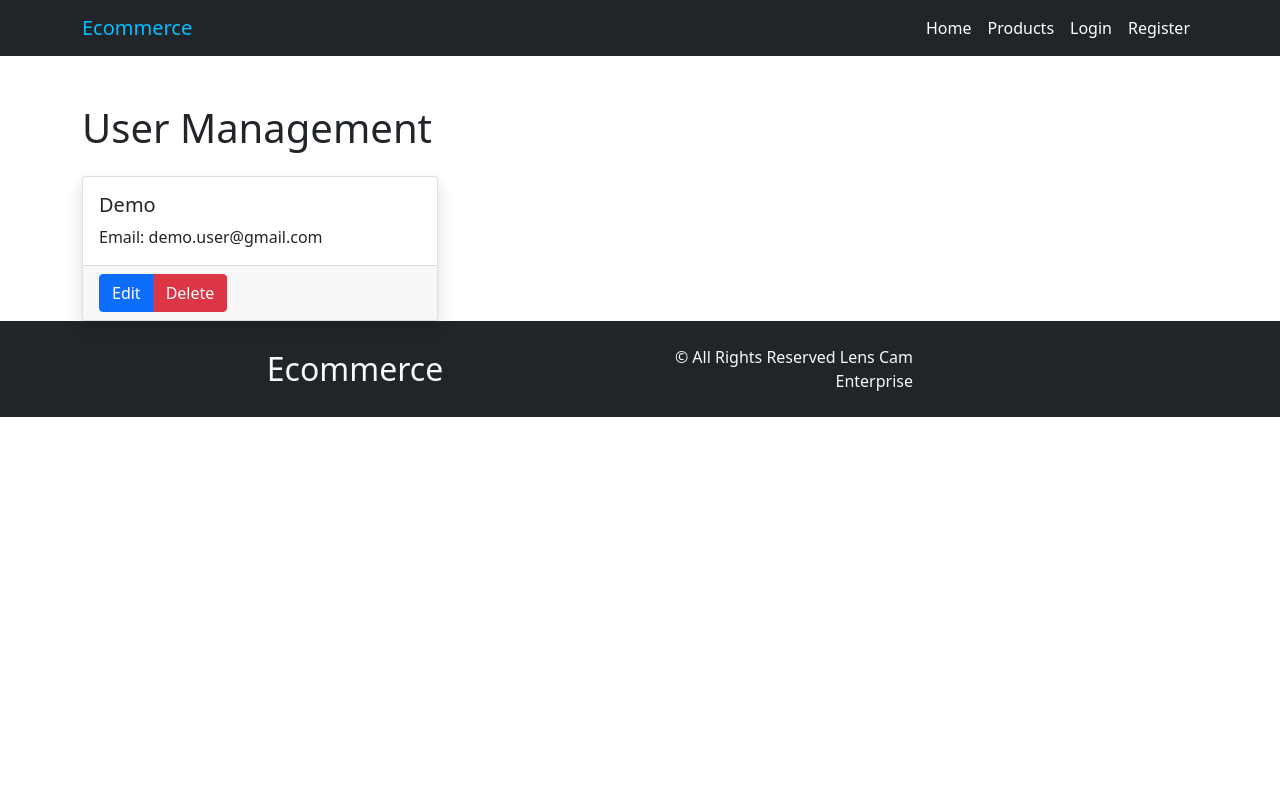
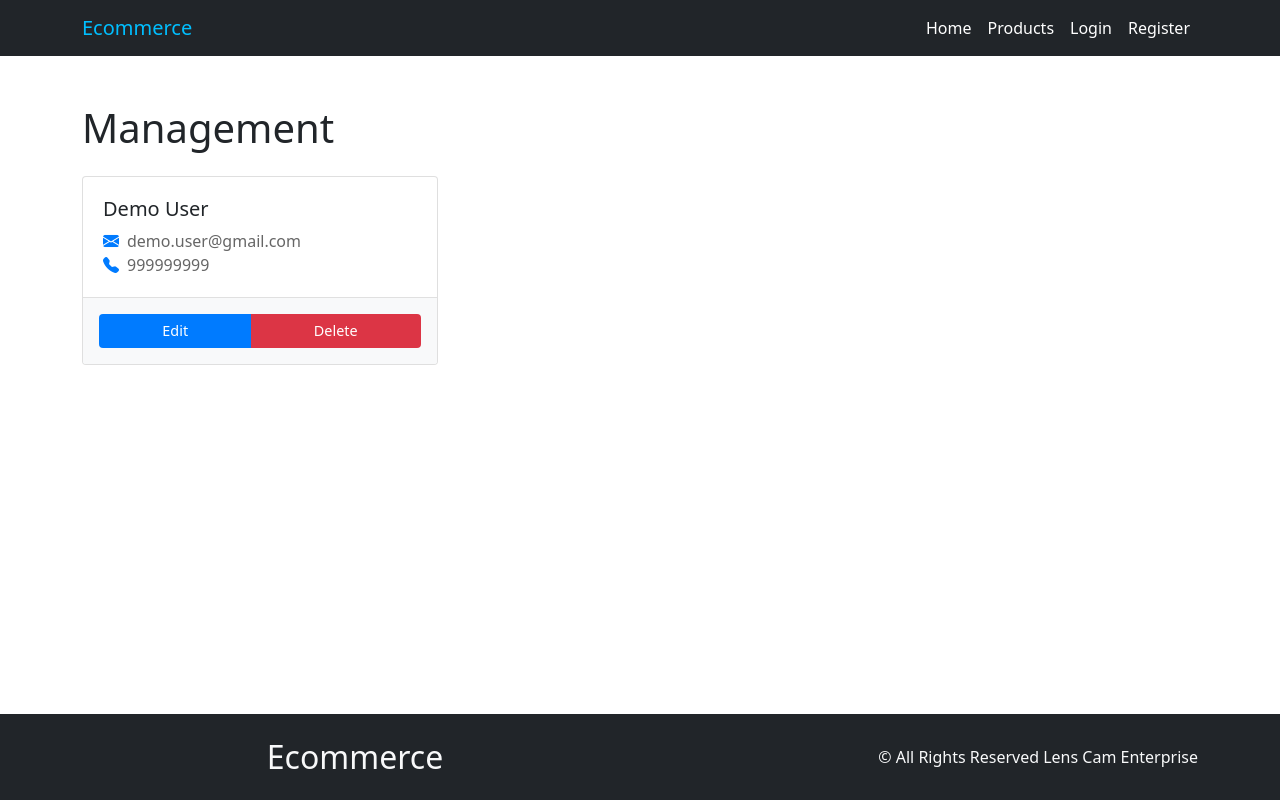
Before and after one commit to smitraut/ecommerce, a CodeIgniter app: page /codeigniter/index.php/dashboard/displayUsers in a window 1280 px wide. Run offline with CodeIgniter, Linux system fonts and the light colour scheme; data comes from the database, SQL or seed files in the repository; some libraries are stand-ins or nearby versions.

Commit message:
improvised the ui

```diff
--- a/application/components/footer.php
+++ b/application/components/footer.php
@@ -1,5 +1,19 @@
+<style>
+        body {
+            display: flex;
+            flex-direction: column;
+            min-height: 100vh;
+        }
+        main {
+            flex: 1 0 auto;
+        }
+        .footer {
+            flex-shrink: 0;
+        }
+</style>
 
-<footer class="footer-copyright bg-dark text-light py-4">
+<body class="d-flex flex-column h-100">
+    <footer class="footer mt-auto bg-dark text-light py-4">
         <div class="container text-center">
             <div class="row align-items-center">
                 <div class="col-md-6">
@@ -9,7 +23,7 @@
                         </h2>
                     </div>
                 </div>
-            <div class="col-md-3 text-md-end">
+                <div class="col-md-6 text-md-end">
                     <div class="footer-copyright-text">
                         <p class="mb-0 text-light">&copy; All Rights Reserved Lens Cam Enterprise</p>
                     </div>
@@ -17,3 +31,4 @@
             </div>
         </div>
     </footer>
+</body>
--- a/application/controllers/Dashboard.php
+++ b/application/controllers/Dashboard.php
@@ -6,6 +6,9 @@ class Dashboard extends CI_Controller {
 	// LOADS THE MODEL
 	public function __construct() {
         parent::__construct();
+        header('Access-Control-Allow-Origin: *');
+        header("Access-Control-Allow-Headers: X-API-KEY, Origin, X-Requested-With, Content-Type, Accept, Access-Control-Request-Method");
+        header("Access-Control-Allow-Methods: GET, POST, OPTIONS, PUT, DELETE");
 
 		//loads the model
         $this->load->model('first_model');
@@ -33,4 +36,36 @@ class Dashboard extends CI_Controller {
             redirect('dashboard');
         }
     }
+
+    public function displayUsersApp() {
+        try {
+            $users = $this->first_model->getUsers();
+
+            if (empty($users)) {
+                $response = array(
+                    'status' => 'error',
+                    'message' => 'No users found.',
+                    'data' => array()
+                );
+            } else {
+                $response = array(
+                    'status' => 'success',
+                    'message' => 'Users retrieved successfully.',
+                    'data' => $users
+                );
+            }
+        } catch (Exception $e) {
+            $response = array(
+                'status' => 'error',
+                'message' => 'An error occurred: ' . $e->getMessage(),
+                'data' => array()
+            );
+        }
+
+        $this->output
+            ->set_content_type('application/json')
+            ->set_output(json_encode($response));
+    }
+
+
 }
--- a/application/models/first_model.php
+++ b/application/models/first_model.php
@@ -14,20 +14,33 @@ class first_model extends CI_Model {
 
     // Check for duplicate email and phone_number
 	function saveUsers($users, $login) {
-
         $this->db->where('email', $users['email']);
         $this->db->or_where('phone_number', $users['phone_number']);
         $query = $this->db->get('users');
 
         if ($query->num_rows() > 0) {
-         echo 'Duplicate entry, please login';
-        return false;
+            return array(
+                'status' => 'error',
+                'message' => 'Duplicate entry, please login'
+            );
         } else {
             // Insert into users table
-        $this->db->insert('users', $users);
+            $user_insert = $this->db->insert('users', $users);
+
             // Insert into login table
-        $this->db->insert('login', $login);
-        return true;
+            $login_insert = $this->db->insert('login', $login);
+
+            if ($user_insert && $login_insert) {
+                return array(
+                    'status' => 'success',
+                    'message' => 'User registered successfully'
+                );
+            } else {
+                return array(
+                    'status' => 'error',
+                    'message' => 'Failed to register user'
+                );
+            }
         }
     }
 
--- a/application/views/dashboard.php
+++ b/application/views/dashboard.php
@@ -4,14 +4,88 @@
     <meta charset="UTF-8">
     <meta http-equiv="X-UA-Compatible" content="IE=edge">
     <meta name="viewport" content="width=device-width, initial-scale=1.0">
+    <link rel="stylesheet" href="https://cdn.jsdelivr.net/npm/bootstrap-icons@1.7.2/font/bootstrap-icons.css">
     <title>Dashboard</title>
     <style>
+
+.card-text {
+    display: flex;
+    align-items: center;
+    margin-bottom: 0.5rem;
+}
+
+.card-text i {
+    color: #007bff;
+}
+
       .user-card {
-            transition: transform 0.3s;
+    border: 1px solid #e0e0e0;
+    border-radius: 8px;
+    transition: box-shadow 0.3s ease;
 }
+
 .user-card:hover {
-            transform: scale(1.05);
+    box-shadow: 0 4px 8px rgba(0, 0, 0, 0.1);
 }
+
+.user-card .card-body {
+    padding: 1.25rem;
+}
+
+.user-card .card-title {
+    margin-bottom: 0.5rem;
+}
+
+.user-card .card-text {
+    color: #666;
+    margin: 0;
+}
+
+.user-card .card-footer {
+    background-color: #f8f9fa;
+    border-top: 1px solid #e0e0e0;
+    padding: 1rem;
+}
+
+.user-card .btn-group {
+    display: flex;
+    justify-content: space-between;
+}
+
+.user-card .btn {
+    padding: 0.375rem 0.75rem;
+    font-size: 0.9rem;
+}
+
+.user-card .btn-edit {
+    background-color: #007bff;
+    color: white;
+    border: none;
+}
+
+.user-card .btn-edit:hover {
+    background-color: #0056b3;
+}
+
+.user-card .btn-delete {
+    background-color: #dc3545;
+    color: white;
+    border: none;
+}
+
+.user-card .btn-delete:hover {
+    background-color: #c82333;
+}
+
+.no-users {
+    width: 100%;
+    text-align: center;
+    color: #666;
+    padding: 2rem;
+    background-color: #f8f9fa;
+    border-radius: 8px;
+}
+
     </style>
 </head>
 <body>
@@ -20,7 +94,7 @@
 
 <!-- Main Content -->
 <div class="container mt-5">
-    <h1 class="mb-4">User Management</h1>
+    <h1 class="mb-4"> Management</h1>
 
     <!-- Flash Messages -->
     <?php if ($this->session->flashdata('success')) : ?>
@@ -39,23 +113,30 @@
     <?php if (!empty($users)) : ?>
         <?php foreach ($users as $user) : ?>
             <div class="col">
-                    <div class="card h-100 shadow user-card">
+                <div class="card h-100 user-card">
                     <div class="card-body">
-                            <h5 class="card-title"><?php echo $user['first_name']; ?></h5>
-                            <p class="card-text">Email: <?php echo $user['email']; ?></p>
+                        <h5 class="card-title"><?php echo $user['first_name'] . ' ' . $user['last_name']; ?></h5>
+                        <p class="card-text">
+                            <i class="bi bi-envelope-fill me-2"></i>
+                            <?php echo $user['email']; ?>
+                        </p>
+                        <p class="card-text">
+                            <i class="bi bi-telephone-fill me-2"></i>
+                            <?php echo $user['phone_number']; ?>
+                        </p>
                         <!-- Add more fields as needed -->
                     </div>
                     <div class="card-footer">
                         <div class="btn-group">
-                                <a href="<?php echo base_url('dashboard/editUser/' . $user['id']); ?>" class="btn btn-primary">Edit</a>
-                                <a href="<?php echo base_url('dashboard/deleteUser/' . $user['id']); ?>" class="btn btn-danger">Delete</a>
+                            <a href="<?php echo base_url('dashboard/editUser/' . $user['id']); ?>" class="btn btn-edit">Edit</a>
+                            <a href="<?php echo base_url('dashboard/deleteUser/' . $user['id']); ?>" class="btn btn-delete">Delete</a>
                         </div>
                     </div>
                 </div>
             </div>
         <?php endforeach; ?>
     <?php else : ?>
-            <p>No users found.</p>
+        <p class="no-users">No users found.</p>
     <?php endif; ?>
 </div>
 
```
Also changed, not shown: application/controllers/Login.php (+22 -10 lines), application/controllers/Products.php (+44 -0 lines), application/controllers/Register.php (+50 -36 lines), application/config/hooks.php (line endings or trailing spaces). Lines whose indentation alone changed are shown as unchanged.
